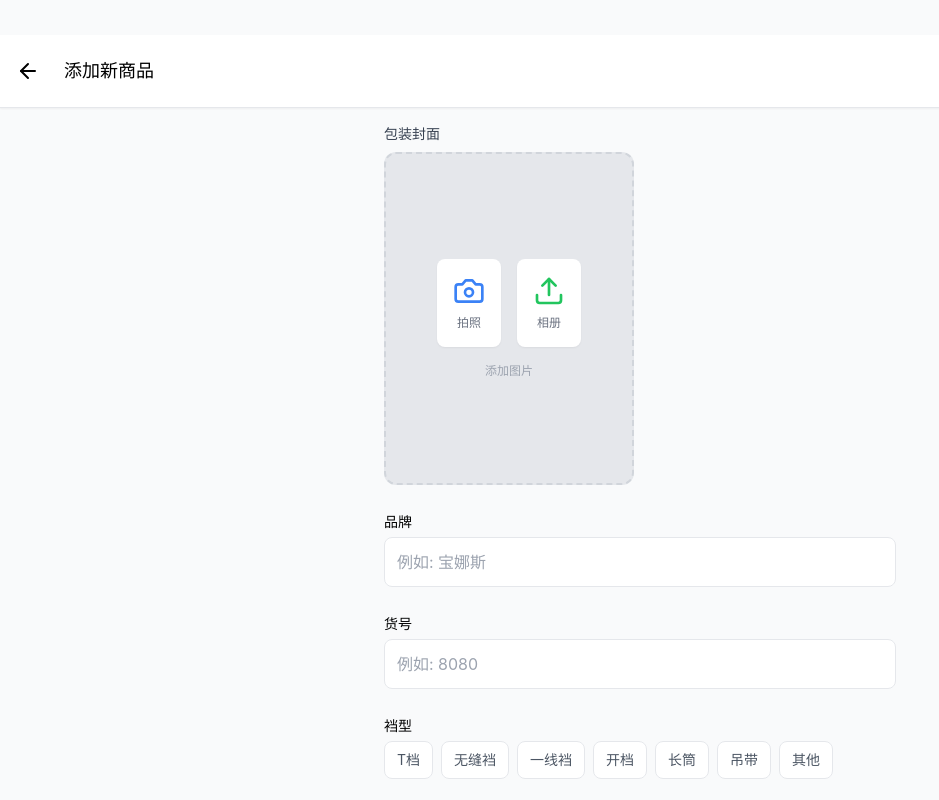
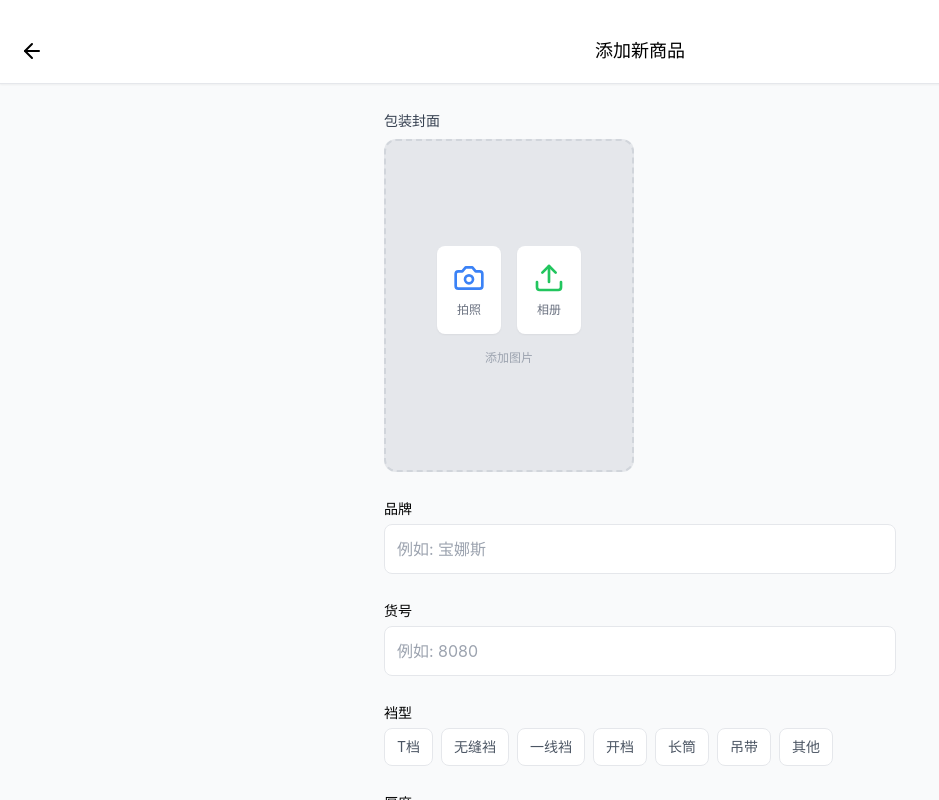
Before and after one commit to boomoodxf/wahaha-socks, a React (Vite) app: page /#/add in a window 1280 px wide. Shown: the whole page, without its empty margins (0-939 px from the left). Built offline with nearby package versions, Linux system fonts and the light colour scheme.

Commit message:
fix: unify page transitions and scroll containers

```diff
--- a/src/App.tsx
+++ b/src/App.tsx
@@ -4,17 +4,12 @@ import Home from './pages/Home';
 import AddProduct from './pages/AddProduct';
 import ProductDetail from './pages/ProductDetail';
 import { App as CapacitorApp } from '@capacitor/app';
-import { useEffect, useState, useRef } from 'react';
+import { useEffect, useRef } from 'react';
 
 function AnimatedRoutes() {
   const location = useLocation();
   const navigate = useNavigate();
-  const [direction, setDirection] = useState<'forward' | 'backward'>('forward');
   const prevLocationRef = useRef(location.pathname);
-
-  useEffect(() => {
-    const prevPath = prevLocationRef.current;
-    const currentPath = location.pathname;
 
   const getPageLevel = (path: string) => {
     if (path === '/') return 0;
@@ -23,11 +18,12 @@ function AnimatedRoutes() {
     return 0;
   };
 
-    const prevLevel = getPageLevel(prevPath);
-    const currentLevel = getPageLevel(currentPath);
+  const prevPath = prevLocationRef.current;
+  const currentPath = location.pathname;
+  const direction: 'forward' | 'backward' = getPageLevel(currentPath) > getPageLevel(prevPath) ? 'forward' : 'backward';
 
-    setDirection(currentLevel > prevLevel ? 'forward' : 'backward');
-    prevLocationRef.current = currentPath;
+  useEffect(() => {
+    prevLocationRef.current = location.pathname;
   }, [location.pathname]);
 
   useEffect(() => {
@@ -45,7 +41,7 @@ function AnimatedRoutes() {
   }, [navigate, location]);
 
   return (
-    <div style={{ position: 'relative', width: '100%', height: '100vh', overflow: 'hidden' }}>
+    <div style={{ position: 'relative', width: '100%', height: '100vh', overflowX: 'hidden', overflowY: 'visible' }}>
       <AnimatePresence initial={false} mode="sync">
         <Routes location={location} key={location.pathname}>
           <Route path="/" element={<Home direction={direction} />} />
--- /dev/null
+++ b/src/lib/pageTransition.ts
@@ -0,0 +1,23 @@
+import { Variants } from 'framer-motion';
+
+export type PageDirection = 'forward' | 'backward';
+
+export const pageTransition = {
+  duration: 0.4,
+  ease: [0.36, 0.66, 0.04, 1],
+} as const;
+
+export const pageVariants: Variants = {
+  enter: (direction: PageDirection) => ({
+    x: direction === 'forward' ? '100%' : '-28%',
+    zIndex: 2,
+  }),
+  center: {
+    x: 0,
+    zIndex: 1,
+  },
+  exit: (direction: PageDirection) => ({
+    x: direction === 'forward' ? '-28%' : '100%',
+    zIndex: 0,
+  }),
+};
--- a/src/pages/AddProduct.tsx
+++ b/src/pages/AddProduct.tsx
@@ -11,6 +11,7 @@ import { Camera as CapacitorCamera, CameraResultType, CameraSource } from '@capa
 import { Capacitor } from '@capacitor/core';
 import { Clipboard } from '@capacitor/clipboard';
 import { FilePicker } from '@capawesome/capacitor-file-picker';
+import { pageTransition, pageVariants } from '@/lib/pageTransition';
 
 // Schema Definition
 const productSchema = z.object({
@@ -42,10 +43,11 @@ export default function AddProduct({ direction }: { direction: 'forward' | 'back
   const routeId = id ? safeDecode(id) : undefined;
   const { addProduct, updateProduct, products } = useProductStore();
   const [imagePreviews, setImagePreviews] = useState<string[]>([]);
+  // 新增：点击图片显示“设为主图”按钮的控制状态
+  const [showMainButtonIndex, setShowMainButtonIndex] = useState<number | null>(null);
   const [isSubmitting, setIsSubmitting] = useState(false);
   const [isCopied, setIsCopied] = useState(false);
-  const [longPressIndex, setLongPressIndex] = useState<number | null>(null);
-  const [longPressTimer, setLongPressTimer] = useState<NodeJS.Timeout | null>(null);
+  // Removed long-press popup state (no longer allow "Set as main image" via long-press)
   const imageInputRef = useRef<HTMLInputElement>(null);
 
   const { register, handleSubmit, watch, reset, setValue, getValues, formState: { errors } } = useForm<ProductFormValues>({
@@ -201,30 +203,18 @@ export default function AddProduct({ direction }: { direction: 'forward' | 'back
     setImagePreviews(prev => prev.filter((_, i) => i !== index));
   };
 
+  // 将指定图片移动到第一张，成为主图
   const moveImageToFirst = (index: number) => {
-    if (index === 0) return;
+    if (index <= 0) return;
     setImagePreviews(prev => {
-      const newPreviews = [...prev];
-      const [movedImage] = newPreviews.splice(index, 1);
-      newPreviews.unshift(movedImage);
-      return newPreviews;
+      const items = [...prev];
+      const [img] = items.splice(index, 1);
+      items.unshift(img);
+      return items;
     });
-    setLongPressIndex(null);
+    setShowMainButtonIndex(null);
   };
 
-  const handleLongPressStart = (index: number) => {
-    const timer = setTimeout(() => {
-      setLongPressIndex(index);
-    }, 500);
-    setLongPressTimer(timer);
-  };
-
-  const handleLongPressEnd = () => {
-    if (longPressTimer) {
-      clearTimeout(longPressTimer);
-      setLongPressTimer(null);
-    }
-  };
 
   const handleDragEnd = (result: any) => {
     if (!result.destination) return;
@@ -297,34 +287,43 @@ export default function AddProduct({ direction }: { direction: 'forward' | 'back
   return (
     <motion.div
       className="min-h-screen bg-gray-50 flex flex-col"
-      initial={{ x: direction === 'forward' ? '100%' : 0 }}
-      animate={{ x: 0 }}
-      exit={{ x: direction === 'forward' ? 0 : '100%' }}
-      transition={{ duration: 0.3, ease: [0, 0, 0.2, 1] }}
+      custom={direction}
+      variants={pageVariants}
+      initial="enter"
+      animate="center"
+      exit="exit"
+      transition={pageTransition}
       style={{
         position: 'absolute',
         top: 0,
         left: 0,
         right: 0,
         bottom: 0,
-        paddingTop: 'max(env(safe-area-inset-top), 35px)',
+        height: '100vh',
+        overflow: 'hidden',
         willChange: 'transform'
       }}
     >
-      <header className="p-4 bg-white border-b flex items-center gap-4 sticky top-0 z-20 shadow-sm">
-          <button onClick={() => navigate(-1)} className="p-2 -ml-2 hover:bg-gray-100 rounded-full">
+      <header
+        className="fixed top-0 left-0 right-0 bg-white border-b shadow-sm z-50 flex items-center px-4"
+        style={{ paddingTop: 'max(env(safe-area-inset-top), 35px)', paddingBottom: '1rem' }}
+      >
+          <button onClick={() => navigate(-1)} className="w-8 h-8 flex items-center justify-center rounded-full hover:bg-gray-100 transition-colors">
             <ArrowLeft />
           </button>
-          <h1 className="text-lg font-bold">{routeId ? '编辑商品' : '添加新商品'}</h1>
+          <h1 className="flex-1 text-lg font-bold text-center pr-8">{routeId ? '编辑商品' : '添加新商品'}</h1>
         </header>
 
-        <main className="flex-1 overflow-y-auto p-4 pb-32">
+        <main
+          className="flex-1 overflow-y-auto p-4 pb-32"
+          style={{ paddingTop: 'calc(max(env(safe-area-inset-top), 35px) + 76px)' }}
+        >
           <form onSubmit={handleSubmit(onSubmit)} className="space-y-6 max-w-lg mx-auto">
 
           {/* Image Upload Section */}
           <div className="space-y-2">
             <label className="block text-sm font-medium text-gray-700">
-              包装封面 {imagePreviews.length > 0 && <span className="text-xs text-gray-500">(第一张为主图，长按或拖动调整顺序)</span>}
+              包装封面 {imagePreviews.length > 0 && <span className="text-xs text-gray-500">(第一张为主图，拖动调整顺序)</span>}
             </label>
 
             {/* Image Grid */}
@@ -343,23 +342,32 @@ export default function AddProduct({ direction }: { direction: 'forward' | 'back
                   dragListener={false}
                   as="div"
                 >
-                  <motion.div
+              <motion.div
                     className="w-full h-full"
-                    onTouchStart={() => handleLongPressStart(index)}
-                    onTouchEnd={handleLongPressEnd}
-                    onMouseDown={() => handleLongPressStart(index)}
-                    onMouseUp={handleLongPressEnd}
-                    onMouseLeave={handleLongPressEnd}
                     drag
                     dragConstraints={{ left: 0, right: 0, top: 0, bottom: 0 }}
                     dragElastic={0.1}
-                    whileTap={{ scale: 0.95 }}
+                    whileTap={{ scale: 1 }}
+                    onClick={(e) => {
+                      e.stopPropagation();
+                      setShowMainButtonIndex((prev) => (prev === index ? null : index));
+                    }}
                   >
                     <img src={image} alt={`Preview ${index + 1}`} className="w-full h-full object-cover" />
-
                     {index === 0 && (
                       <div className="absolute top-2 left-2 bg-blue-500 text-white text-xs px-2 py-1 rounded-full font-medium">
                         主图
+                      </div>
+                    )}
+                    {showMainButtonIndex === index && (
+                      <div className="absolute bottom-0 left-0 right-0 bg-white/90 p-2 flex justify-center">
+                        <button
+                          type="button"
+                          onClick={(e) => { e.stopPropagation(); moveImageToFirst(index); }}
+                          className="px-3 py-2 bg-blue-600 text-white rounded-lg hover:bg-blue-700 transition"
+                        >
+                          设为主图
+                        </button>
                       </div>
                     )}
 
@@ -374,7 +382,7 @@ export default function AddProduct({ direction }: { direction: 'forward' | 'back
                 </Reorder.Item>
               ))}
 
-              {/* Add Button */}
+            {/* Add Button */}
               <div className="relative aspect-[3/4] bg-gray-200 rounded-xl overflow-hidden border-2 border-dashed border-gray-300 flex flex-col items-center justify-center group">
                 <div className="text-center space-y-4">
                   <div className="flex justify-center gap-4">
@@ -400,56 +408,6 @@ export default function AddProduct({ direction }: { direction: 'forward' | 'back
               </div>
             </Reorder.Group>
           </div>
-
-          {/* Long Press Menu */}
-          <AnimatePresence>
-            {longPressIndex !== null && longPressIndex > 0 && (
-              <motion.div
-                initial={{ opacity: 0 }}
-                animate={{ opacity: 1 }}
-                exit={{ opacity: 0 }}
-                className="fixed inset-0 z-50 flex items-center justify-center"
-                onClick={() => setLongPressIndex(null)}
-              >
-                <div className="absolute inset-0 bg-black/50 backdrop-blur-sm" />
-                <motion.div
-                  initial={{ scale: 0.9, y: 20 }}
-                  animate={{ scale: 1, y: 0 }}
-                  exit={{ scale: 0.9, y: 20 }}
-                  className="relative bg-white rounded-2xl p-6 m-4 max-w-sm w-full shadow-2xl"
-                  onClick={(e) => e.stopPropagation()}
-                >
-                  <h3 className="text-lg font-bold mb-4 text-center">图片操作</h3>
-                  <div className="space-y-3">
-                    <button
-                      type="button"
-                      onClick={() => moveImageToFirst(longPressIndex)}
-                      className="w-full bg-blue-500 text-white py-3 rounded-xl font-medium hover:bg-blue-600 transition"
-                    >
-                      设为主图
-                    </button>
-                    <button
-                      type="button"
-                      onClick={() => {
-                        removeImage(longPressIndex);
-                        setLongPressIndex(null);
-                      }}
-                      className="w-full bg-red-500 text-white py-3 rounded-xl font-medium hover:bg-red-600 transition"
-                    >
-                      删除图片
-                    </button>
-                    <button
-                      type="button"
-                      onClick={() => setLongPressIndex(null)}
-                      className="w-full bg-gray-200 text-gray-700 py-3 rounded-xl font-medium hover:bg-gray-300 transition"
-                    >
-                      取消
-                    </button>
-                  </div>
-                </motion.div>
-              </motion.div>
-            )}
-          </AnimatePresence>
 
 
           {/* Brand */}
@@ -612,6 +570,9 @@ export default function AddProduct({ direction }: { direction: 'forward' | 'back
         className="hidden"
         onChange={handleImageInputChange}
       />
+
+      {/* Long Press Menu */}
+
     </motion.div>
   );
 }
```
Also changed, not shown: src/pages/Home.tsx (+15 -10 lines), src/pages/ProductDetail.tsx (+26 -14 lines). Lines whose indentation alone changed are shown as unchanged.
